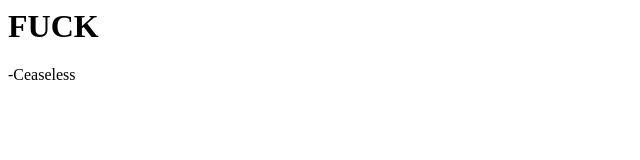
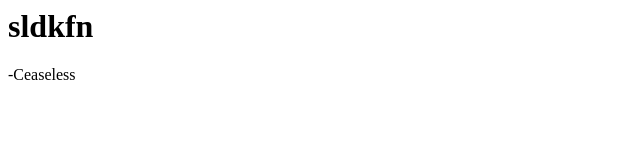
Before and after one commit to 612Software/MIMCRO, a plain HTML site: page index.html in a window 1280 px wide. Shown: the full height of the page, 0-640 px from the left. Drawn offline with Linux system fonts and the light colour scheme.

Commit message:
Update index.html

```diff
--- a/index.html
+++ b/index.html
@@ -1,2 +1,2 @@
-<h1>FUCK</h1>
+<h1>sldkfn</h1>
 <p>-Ceaseless</p>
```
